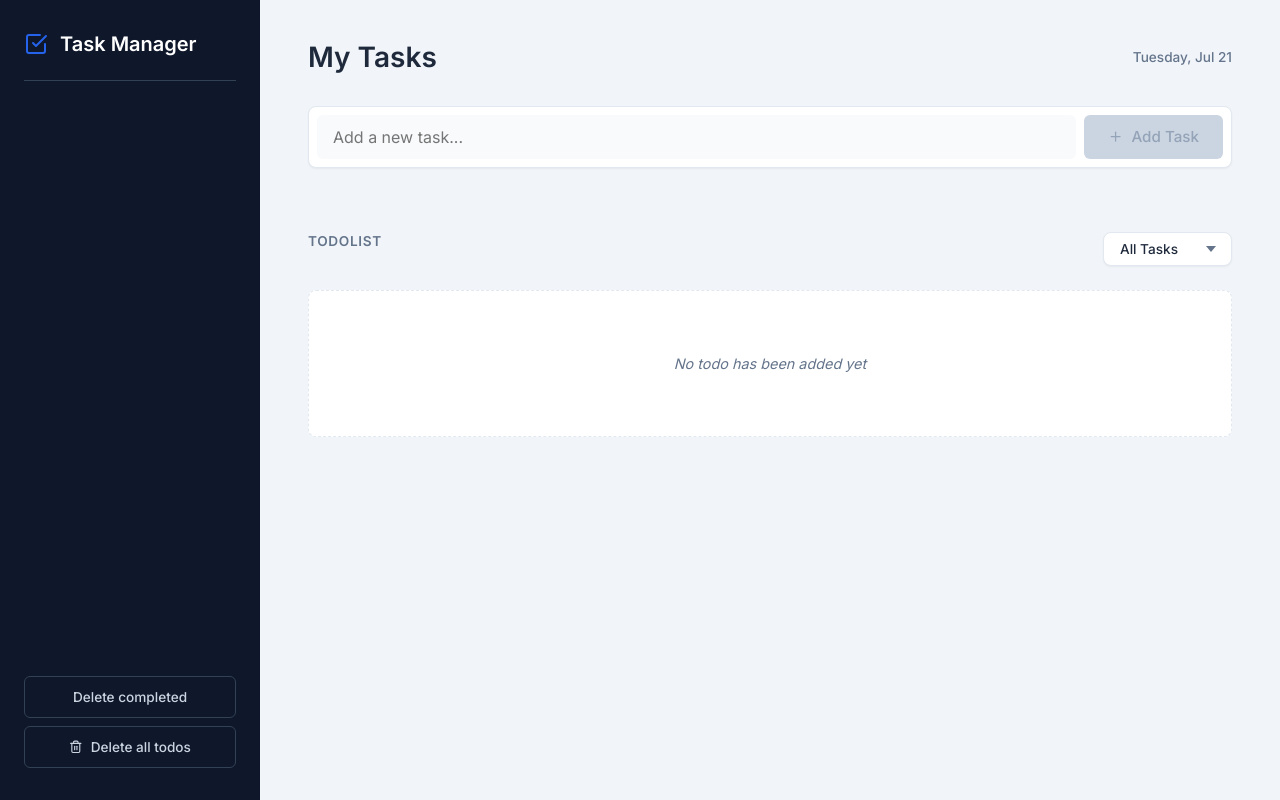
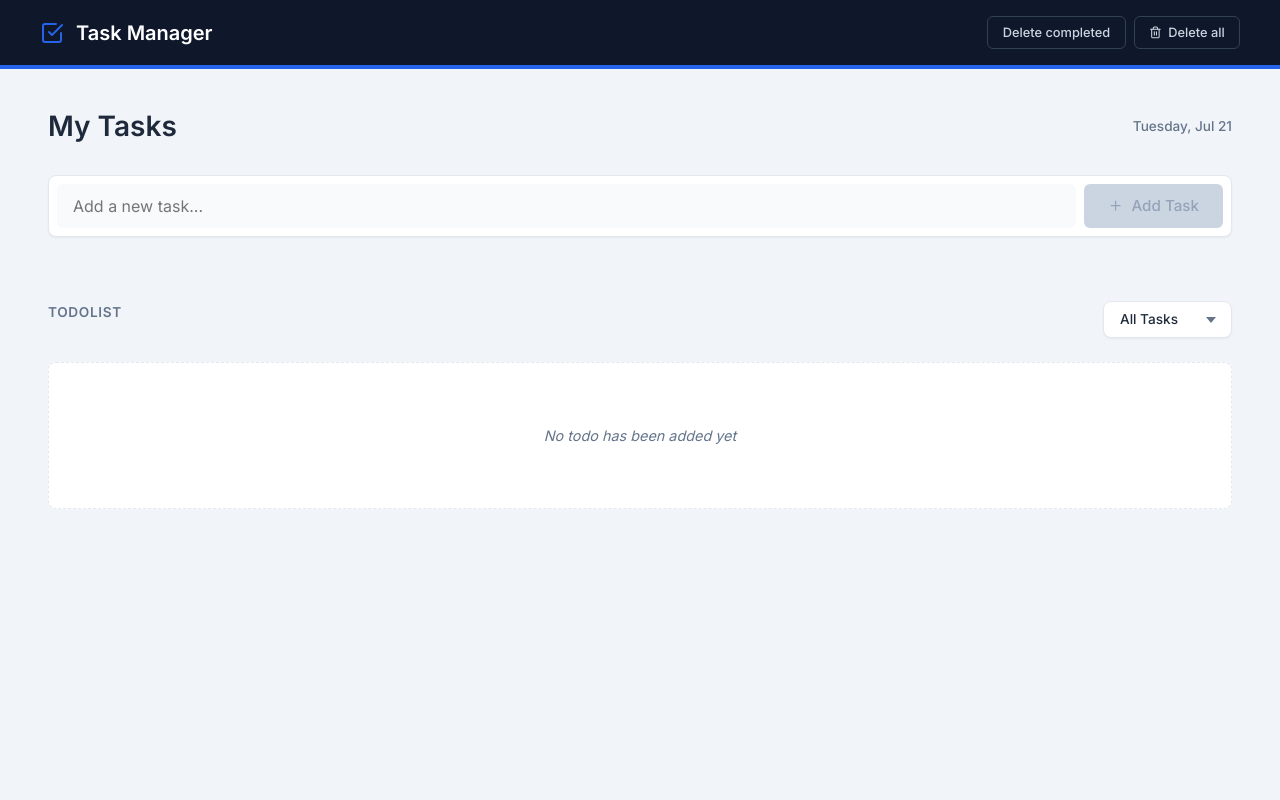
Before and after one commit to ankitbareth-dev/todo-app, a React app: page / in a window 1280 px wide. Built offline with nearby package versions, Linux system fonts and the light colour scheme; the HTML template or start-up script is replaced by a standard one.

Commit message:
chnage sidebar to header

```diff
--- a/src/App.jsx
+++ b/src/App.jsx
@@ -130,29 +130,29 @@ function App() {
 
   return (
     <div className="app-shell">
-      <aside className="app-sidebar">
-        <div className="sidebar-header">
+      {/* Horizontal Header */}
+      <header className="app-header">
+        <div className="header-brand">
           <FiCheckSquare size={24} />
           <h1>Task Manager</h1>
         </div>
 
-        <div className="sidebar-footer">
-          <div className="delete-button-container">
+        <div className="header-actions">
           <button
-              className="delete-task-btn"
+            className="header-action-btn"
             onClick={handleDeleteCompletedClick}
           >
             Delete completed
           </button>
-            <button className="delete-task-btn" onClick={handleDeleteAllClick}>
-              <FiTrash2 /> Delete all todos
+          <button className="header-action-btn" onClick={handleDeleteAllClick}>
+            <FiTrash2 /> Delete all
           </button>
         </div>
-        </div>
-      </aside>
+      </header>
 
+      {/* Main Content */}
       <main className="app-main">
-        <header className="main-header">
+        <div className="main-header">
           <h2>My Tasks</h2>
           <span className="date">
             {new Date().toLocaleDateString("en-US", {
@@ -161,7 +161,7 @@ function App() {
               day: "numeric",
             })}
           </span>
-        </header>
+        </div>
 
         <section className="input-section">
           <TodoInput
--- a/src/index.css
+++ b/src/index.css
@@ -42,84 +42,75 @@ body {
 
 .app-shell {
   display: flex;
+  flex-direction: column;
   width: 100%;
   height: 100dvh;
   overflow: hidden;
-  flex-direction: column;
 }
 
-.app-sidebar {
+/* --- Horizontal Header Layout --- */
+.app-header {
   width: 100%;
   background-color: var(--color-sidebar);
   display: flex;
-  flex-direction: row;
   justify-content: space-between;
   align-items: center;
-  padding: 1rem 1.5rem;
+  padding: 1rem clamp(1rem, 4vw, 2.5rem);
   flex-shrink: 0;
   gap: 1rem;
+  flex-wrap: wrap; /* Allows wrapping on very small screens */
+  border-bottom: 4px solid var(--color-primary);
 }
 
-.sidebar-header {
+.header-brand {
   display: flex;
   align-items: center;
   gap: 0.75rem;
-  border-bottom: none;
-  margin-bottom: 0;
-  padding-bottom: 0;
 }
 
-.sidebar-header svg {
+.header-brand svg {
   font-size: 1.5rem;
   color: var(--color-primary);
 }
 
-.sidebar-header h1 {
-  font-size: 1.1rem;
+.header-brand h1 {
+  font-size: clamp(1.1rem, 2vw, 1.25rem);
   font-weight: 600;
   color: var(--color-sidebar-active);
+  white-space: nowrap;
 }
 
-.sidebar-footer {
-  margin-top: 0;
+.header-actions {
   display: flex;
-  flex-direction: column;
-  gap: 0.75rem;
-  max-width: 300px;
-  width: 100%;
+  gap: 0.5rem;
+  flex-wrap: wrap; /* Wraps buttons if screen is too narrow */
 }
 
-.delete-button-container {
-  display: flex;
-  flex-direction: row;
-  gap: 0.5rem;
-}
-
-.delete-task-btn {
+.header-action-btn {
   display: flex;
   align-items: center;
   justify-content: center;
-  gap: 0.5rem;
-  width: 100%;
-  padding: 0.5rem 0.75rem;
+  gap: 0.4rem;
+  padding: 0.5rem 0.9rem;
   border: 1px solid #334155;
   background-color: transparent;
   color: var(--color-sidebar-text);
   border-radius: 6px;
   font-family: inherit;
   font-weight: 500;
-  font-size: 0.75rem;
+  font-size: 0.8rem;
   cursor: pointer;
   transition: all 0.2s ease;
   white-space: nowrap;
 }
 
-.delete-task-btn:hover {
+.header-action-btn:hover {
   background-color: var(--color-danger);
   border-color: var(--color-danger);
   color: var(--color-surface);
 }
 
+/* --- Main Content Layout --- */
 .app-main {
   flex: 1;
   padding: clamp(1rem, 4vw, 2.5rem) clamp(1rem, 5vw, 3rem);
@@ -212,43 +203,3 @@ body {
   border-top: 6px solid var(--color-text-muted);
   pointer-events: none;
 }
-
-@media (min-width: 768px) {
-  .app-shell {
-    flex-direction: row;
-  }
-
-  .app-sidebar {
-    width: 260px;
-    height: 100dvh;
-    flex-direction: column;
-    align-items: stretch;
-    padding: 2rem 1.5rem;
-    position: sticky;
-    top: 0;
-  }
-
-  .sidebar-header {
-    margin-bottom: 2rem;
-    padding-bottom: 1.5rem;
-    border-bottom: 1px solid #334155;
-  }
-
-  .sidebar-header h1 {
-    font-size: 1.25rem;
-  }
-
-  .sidebar-footer {
-    margin-top: auto;
-    max-width: 100%;
-  }
-
-  .delete-button-container {
-    flex-direction: column;
-  }
-
-  .delete-task-btn {
-    padding: 0.75rem 1rem;
-    font-size: 0.85rem;
-  }
-}
```
Lines whose indentation alone changed are shown as unchanged.
